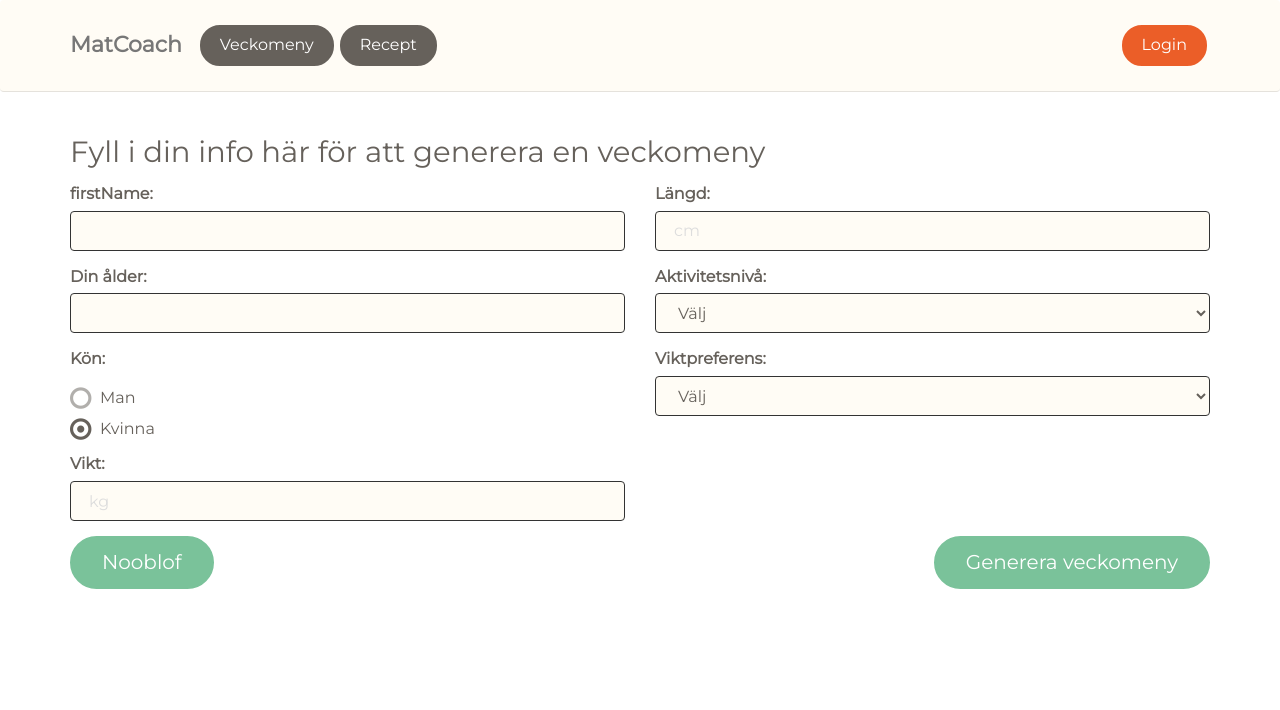
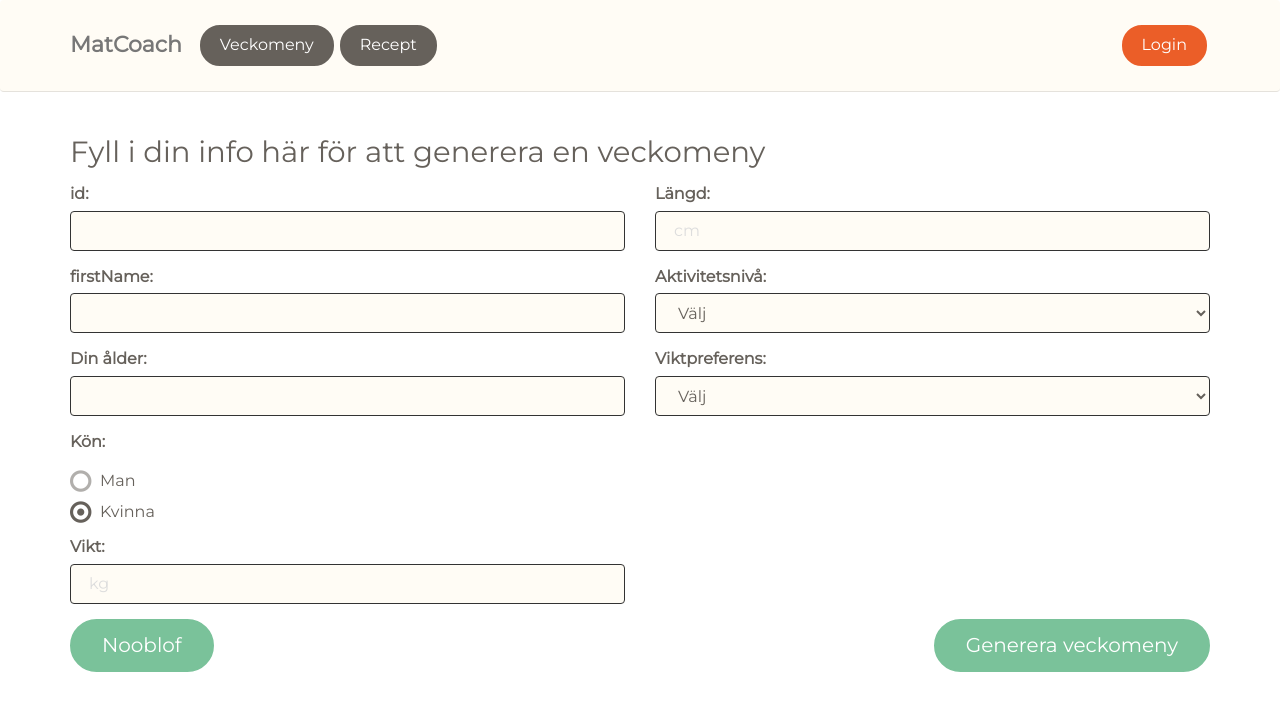
Before and after one commit to SpockReko/foodcoach-client, a Vue app: page /#/ in a window 1280 px wide. Shown: the top 710 px of the page. Built offline with nearby package versions, Linux system fonts and the light colour scheme; what vue-resource would draw is missing.

Commit message:
userform with id

```diff
--- a/src/components/WeekForm.vue
+++ b/src/components/WeekForm.vue
@@ -9,6 +9,10 @@
   <form v-on:submit="postMenu">
     <div class="row">
       <div class="col-md-6">
+        <div class="form-group">
+          <label class="control-label">id:</label>
+          <input type="number" class="form-control" v-model="form.id">
+        </div>
         <div class="form-group">
           <label class="control-label">firstName:</label>
           <input type="text" class="form-control" v-model="form.firstName">
@@ -129,6 +133,7 @@ export default {
   methods: {
     postMenu(e) {
       const postRequest = {
+        id: this.form.id,
         firstName: this.form.firstName,
         age: this.form.age,
         sex: this.form.sex,
```
